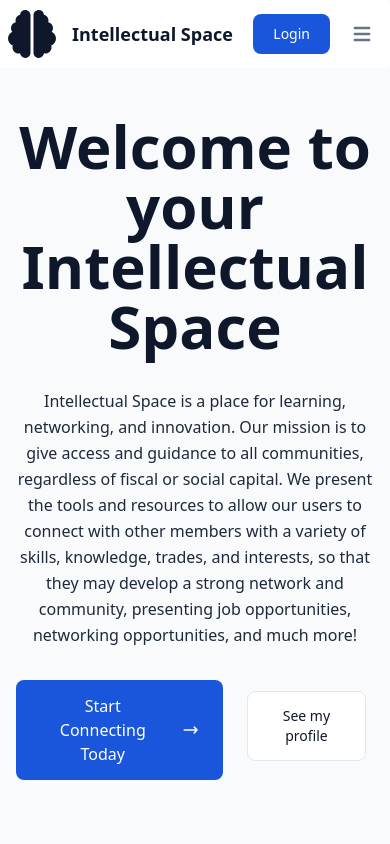
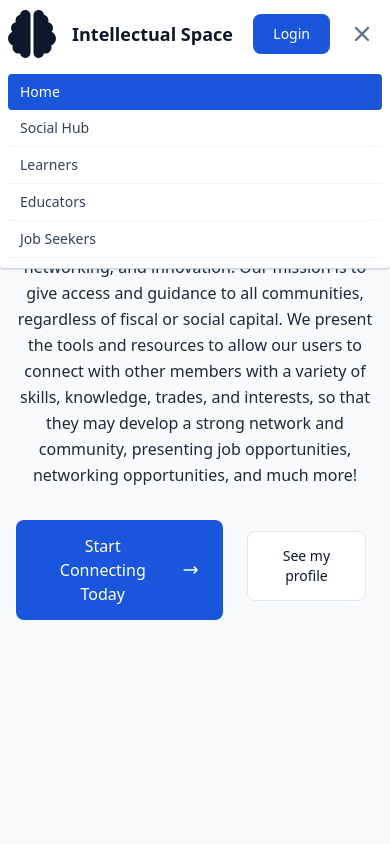
Before and after one commit to col-bc/myintellectualspace-frontend, a Vue app: page / in a window 390 px wide. Shown: the top 844 px of the page. Built offline with nearby package versions, Linux system fonts and the light colour scheme.

Commit message:
UI updates

```diff
--- a/src/components/NavbarComponent.vue
+++ b/src/components/NavbarComponent.vue
@@ -1,10 +1,21 @@
 <script>
-import { defineComponent } from "vue";
+import { defineComponent, ref, watch } from "vue";
 
 export default defineComponent({
   name: "NavbarComponent",
   setup() {
-    return {};
+    const mobileMenuOpen = ref(false);
+    const vpWidth = ref(window.innerWidth);
+    window.onresize = () => {
+      vpWidth.value = window.innerWidth;
+    };
+    watch(vpWidth, () => {
+      mobileMenuOpen.value = false;
+    });
+
+    return {
+      mobileMenuOpen,
+    };
   },
 });
 </script>
@@ -36,11 +47,10 @@ export default defineComponent({
           Login
         </button>
         <button
-          data-collapse-toggle="mobile-menu-4"
+          @click="mobileMenuOpen = true"
           type="button"
           class="inline-flex items-center p-2 text-sm text-slate-500 rounded-lg md:hidden hover:bg-slate-100 focus:outline-none focus:ring-2 focus:ring-slate-200"
         >
-          <span class="sr-only">Open main menu</span>
           <svg
             class="w-6 h-6"
             fill="currentColor"
@@ -117,4 +127,97 @@ export default defineComponent({
       </div>
     </div>
   </nav>
+  <nav
+    class="absolute top-0 left-0 w-screen h-auto rounded-b border-b border-slate-300 bg-white px-2 sm:px-6 py-2.5 shadow transform transition duration-300 ease-in-out"
+    :class="{ '-top-full': !mobileMenuOpen, '-top-0': mobileMenuOpen }"
+  >
+    <div class="flex items-center justify-between">
+      <!-- Logo -->
+      <router-link to="/" class="flex items-center gap-x-4">
+        <svg
+          xmlns="http://www.w3.org/2000/svg"
+          class="w-12 h-12 text-slate-900 hover:scale-110 hover:rotate-6 transform transition"
+          fill="currentColor"
+          viewBox="0 0 512 512"
+        >
+          <!--! Font Awesome Pro 6.1.1 by @fontawesome - https://fontawesome.com License - https://fontawesome.com/license (Commercial License) Copyright 2022 Fonticons, Inc. -->
+          <path
+            d="M184 0C214.9 0 240 25.07 240 56V456C240 486.9 214.9 512 184 512C155.1 512 131.3 490.1 128.3 461.9C123.1 463.3 117.6 464 112 464C76.65 464 48 435.3 48 400C48 392.6 49.27 385.4 51.59 378.8C21.43 367.4 0 338.2 0 304C0 272.1 18.71 244.5 45.77 231.7C37.15 220.8 32 206.1 32 192C32 161.3 53.59 135.7 82.41 129.4C80.84 123.9 80 118 80 112C80 82.06 100.6 56.92 128.3 49.93C131.3 21.86 155.1 0 184 0zM383.7 49.93C411.4 56.92 432 82.06 432 112C432 118 431.2 123.9 429.6 129.4C458.4 135.7 480 161.3 480 192C480 206.1 474.9 220.8 466.2 231.7C493.3 244.5 512 272.1 512 304C512 338.2 490.6 367.4 460.4 378.8C462.7 385.4 464 392.6 464 400C464 435.3 435.3 464 400 464C394.4 464 388.9 463.3 383.7 461.9C380.7 490.1 356.9 512 328 512C297.1 512 272 486.9 272 456V56C272 25.07 297.1 0 328 0C356.9 0 380.7 21.86 383.7 49.93z"
+          />
+        </svg>
+        <span class="text-lg font-bold text-slate-900">Intellectual Space</span>
+      </router-link>
+      <div class="flex items-center">
+        <button
+          @click="$router.push({ name: 'login' })"
+          type="button"
+          class="text-white bg-blue-700 hover:bg-blue-800 focus:ring-4 focus:outline-none focus:ring-blue-300 font-medium rounded-lg text-sm px-5 py-2.5 text-center mr-3 md:mr-0"
+        >
+          Login
+        </button>
+        <button
+          type="button"
+          @click="mobileMenuOpen = false"
+          class="inline-flex items-center p-2 text-sm text-slate-500 rounded-lg md:hidden hover:bg-slate-100 focus:outline-none focus:ring-2 focus:ring-slate-200"
+        >
+          <svg
+            class="w-6 h-6"
+            fill="currentColor"
+            viewBox="0 0 20 20"
+            xmlns="http://www.w3.org/2000/svg"
+          >
+            <path
+              fill-rule="evenodd"
+              d="M4.293 4.293a1 1 0 011.414 0L10 8.586l4.293-4.293a1 1 0 111.414 1.414L11.414 10l4.293 4.293a1 1 0 01-1.414 1.414L10 11.414l-4.293 4.293a1 1 0 01-1.414-1.414L8.586 10 4.293 5.707a1 1 0 010-1.414z"
+              clip-rule="evenodd"
+            ></path>
+          </svg>
+        </button>
+      </div>
+    </div>
+
+    <div class="flex justify-between items-center w-full">
+      <ul class="flex flex-col mt-4 text-sm w-full">
+        <li>
+          <a
+            href="#"
+            class="block py-2 pr-4 pl-3 text-white bg-blue-700 rounded md:bg-transparent md:text-blue-700 md:p-0"
+            aria-current="page"
+            >Home</a
+          >
+        </li>
+        <li>
+          <a
+            href="#"
+            class="block py-2 pr-4 pl-3 text-slate-700 border-b border-slate-100 hover:bg-slate-50 md:hover:bg-transparent md:border-0 md:hover:text-blue-700 md:p-0"
+          >
+            Social Hub</a
+          >
+        </li>
+        <li>
+          <a
+            href="#"
+            class="block py-2 pr-4 pl-3 text-slate-700 border-b border-slate-100 hover:bg-slate-50 md:hover:bg-transparent md:border-0 md:hover:text-blue-700 md:p-0"
+            >Learners</a
+          >
+        </li>
+        <li>
+          <a
+            href="#"
+            class="block py-2 pr-4 pl-3 text-slate-700 border-b border-slate-100 hover:bg-slate-50 md:hover:bg-transparent md:border-0 md:hover:text-blue-700 md:p-0"
+          >
+            Educators</a
+          >
+        </li>
+        <li>
+          <a
+            href="#"
+            class="block py-2 pr-4 pl-3 text-slate-700 border-b border-slate-100 hover:bg-slate-50 md:hover:bg-transparent md:border-0 md:hover:text-blue-700 md:p-0"
+          >
+            Job Seekers</a
+          >
+        </li>
+      </ul>
+    </div>
+  </nav>
 </template>
--- a/src/views/HomeView.vue
+++ b/src/views/HomeView.vue
@@ -19,7 +19,7 @@ export default {
       <div class="flex flex-col md:flex-row items-center max-w-screen">
         <div>
           <h1
-            class="text-6xl font-black text-slate-900 mb-8 text-center md:text-left"
+            class="text-4xl md:text-6xl font-black text-slate-900 mb-8 text-center md:text-left"
           >
             Welcome to your Intellectual Space
           </h1>
```
